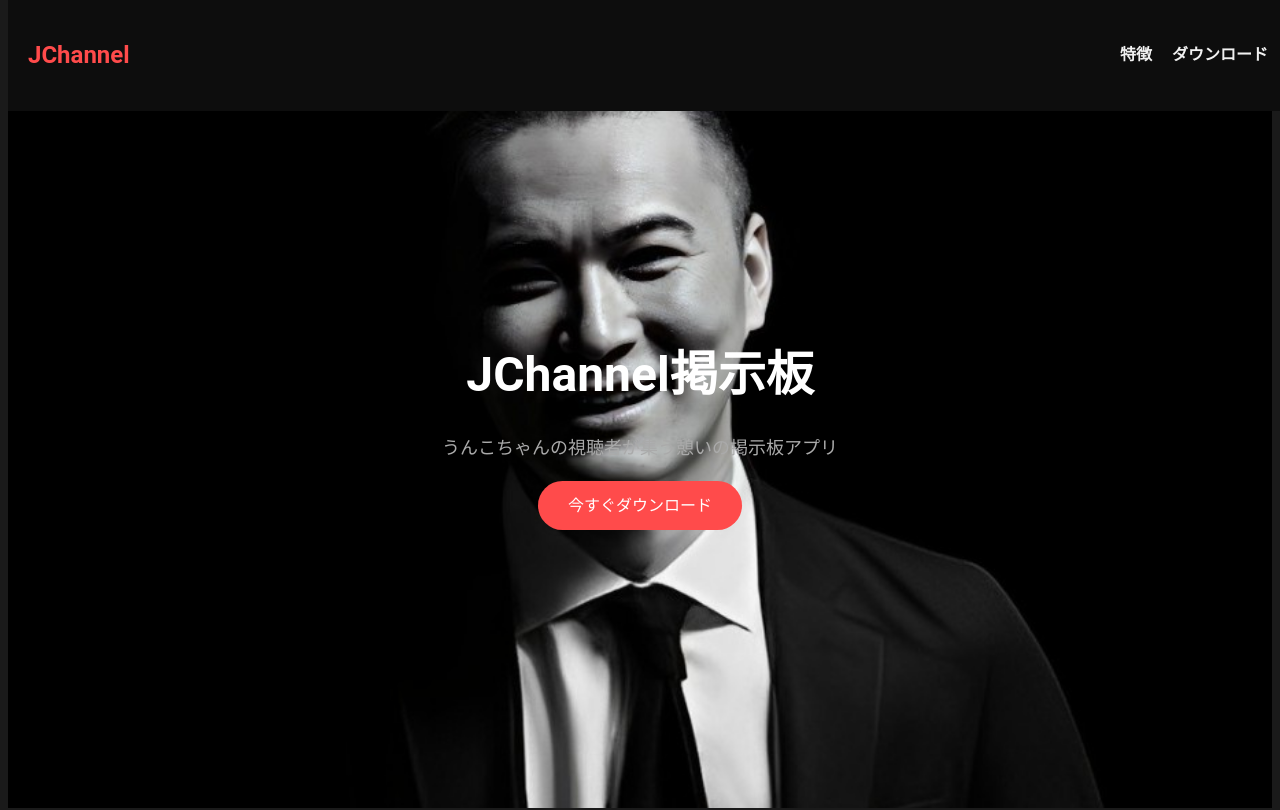
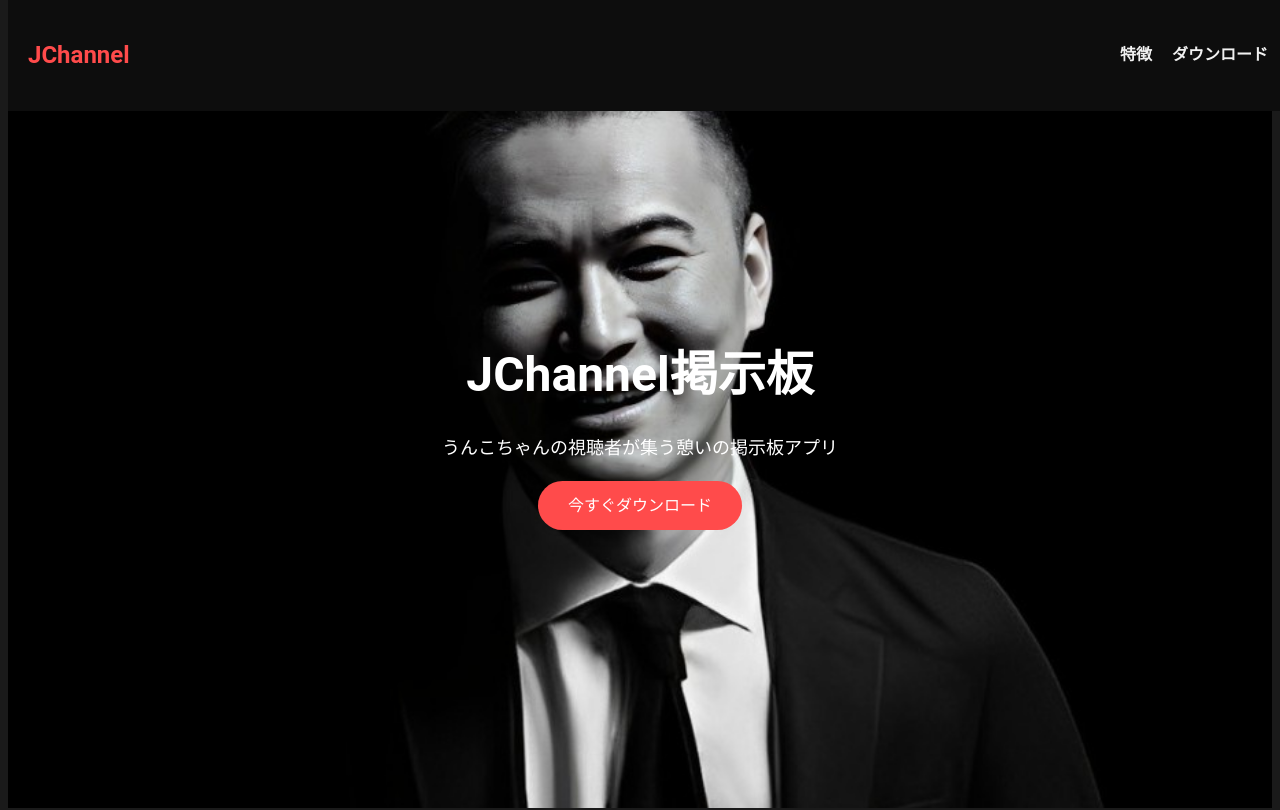
Before and after one commit to jchannelManage/jchannelManage.github.io, a plain HTML site: page index.html in a window 1280 px wide. Shown: the top 810 px of the page. Drawn offline with Linux system fonts and the light colour scheme.

Commit message:
Update index.html

```diff
--- a/index.html
+++ b/index.html
@@ -81,7 +81,7 @@
 
 		.hero p {
 			font-size: 18px;
-			color: #aaa;
+			color: #fff;
 			margin-bottom: 30px;
 		}
 
```
